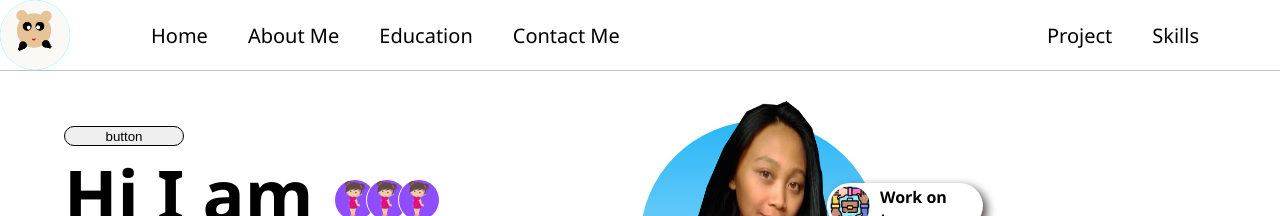
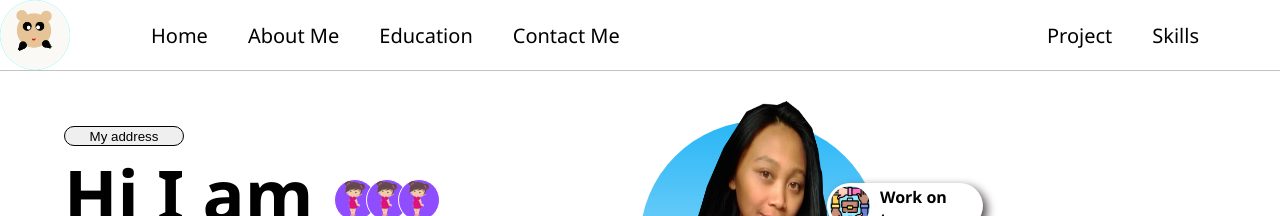
Before and after one commit to lilisindrianidev/cv, a React (Create React App) app: page / in a window 1280 px wide. Shown: the top 216 px of the page. Built offline with nearby package versions, Linux system fonts and the light colour scheme.

Commit message:
day 11 updated

```diff
--- a/src/screens/home.js
+++ b/src/screens/home.js
@@ -50,7 +50,7 @@ class Home extends Component {
           {/* <Contact /> */}
           <div className='cover_me'>
             <div className='write_me'>
-              <button className='button_me_title'>button</button>
+              <button className='button_me_title'>My address</button>
               <div className='write_me1'> Hi I am
 
                 <div className='img_title_write_me_cover'>
```
